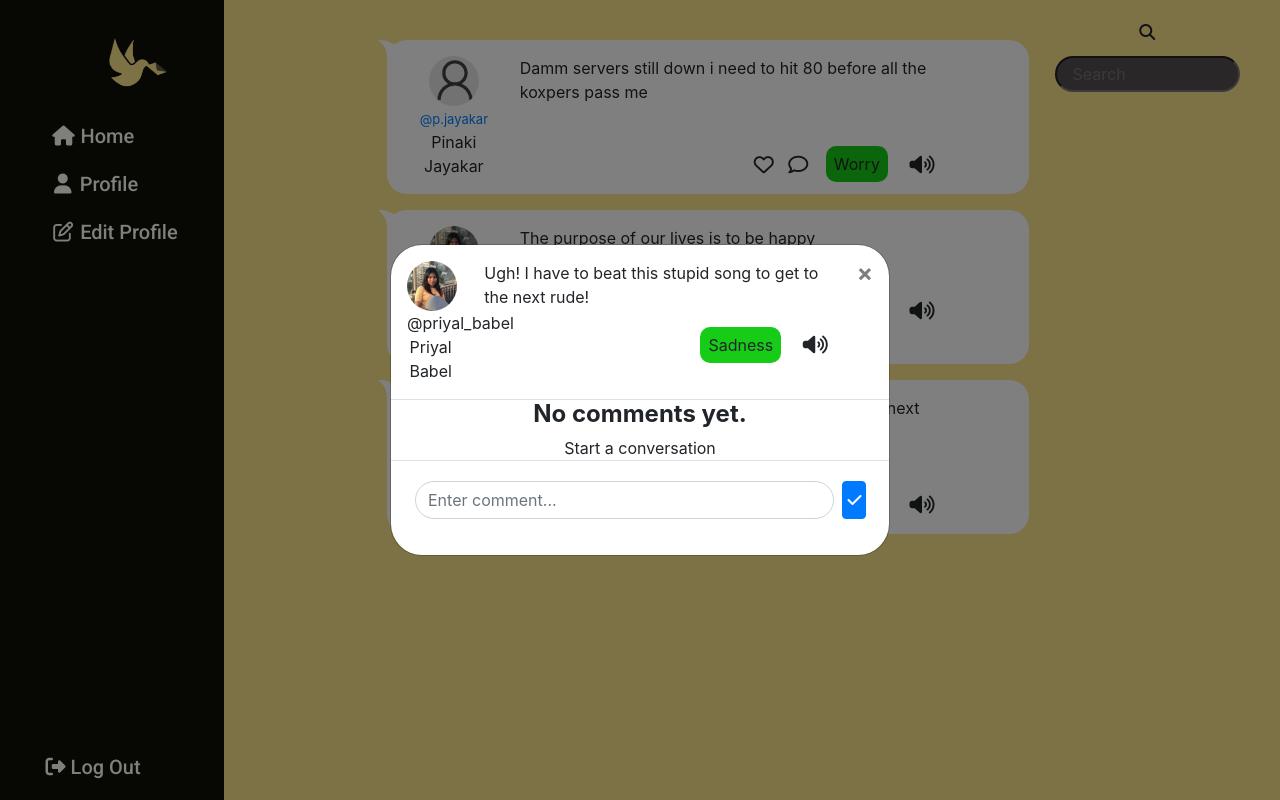
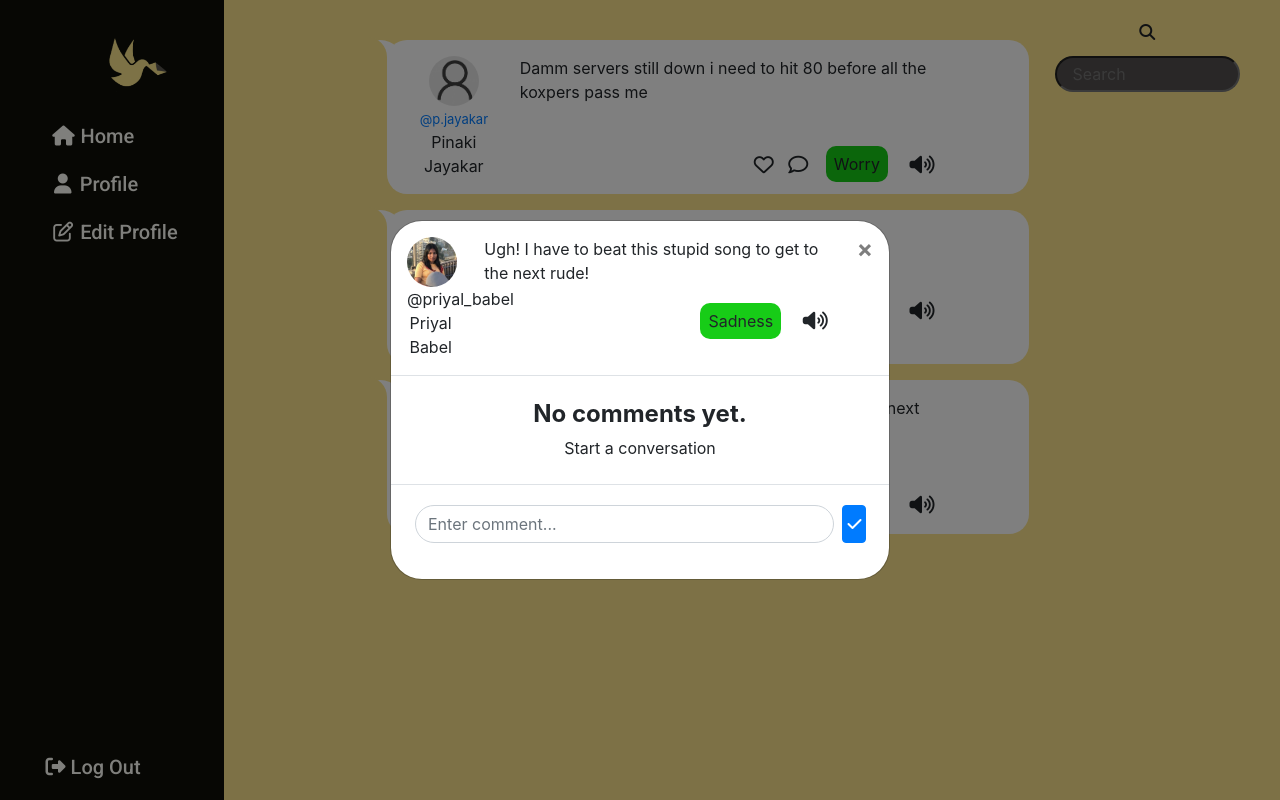
Before and after one commit to hinalpujara/Emotable, a Django app: page /home/ in a window 1280 px wide, after a click that opens the changed part. Run offline with Django 3.2, Linux system fonts and the light colour scheme; a user stored in the database is signed in; data comes from the database, SQL or seed files in the repository; some libraries are stand-ins or nearby versions.

Commit message:
Je suis fatigué de cette merde maintenant

```diff
--- a/website/templates/website/commentsModal.html
+++ b/website/templates/website/commentsModal.html
@@ -39,8 +39,10 @@
             {{comment.content}}</div>
         </div>
         {% empty %}
-        <div class="text-center h4 font-weight-bold">No comments yet.</div>
-        <div class="text-center">Start a conversation</div>
+        <div class="noComments mt-4 mb-4">
+          <div class="text-center h4 font-weight-bold">No comments yet.</div>
+          <div class="text-center">Start a conversation</div>
+        </div>
       {% endfor %}
       </div>
         <div class="form-group modal-footer">
--- a/website/templates/website/home.html
+++ b/website/templates/website/home.html
@@ -161,6 +161,7 @@ $(document).ready(function() {
                             ])
                         ]
             $( ".modal-body"+post_id.toString()).append(html);
+            $(".noComments").remove()
         };
 
         chatSocket.onclose = function(e) {
```
